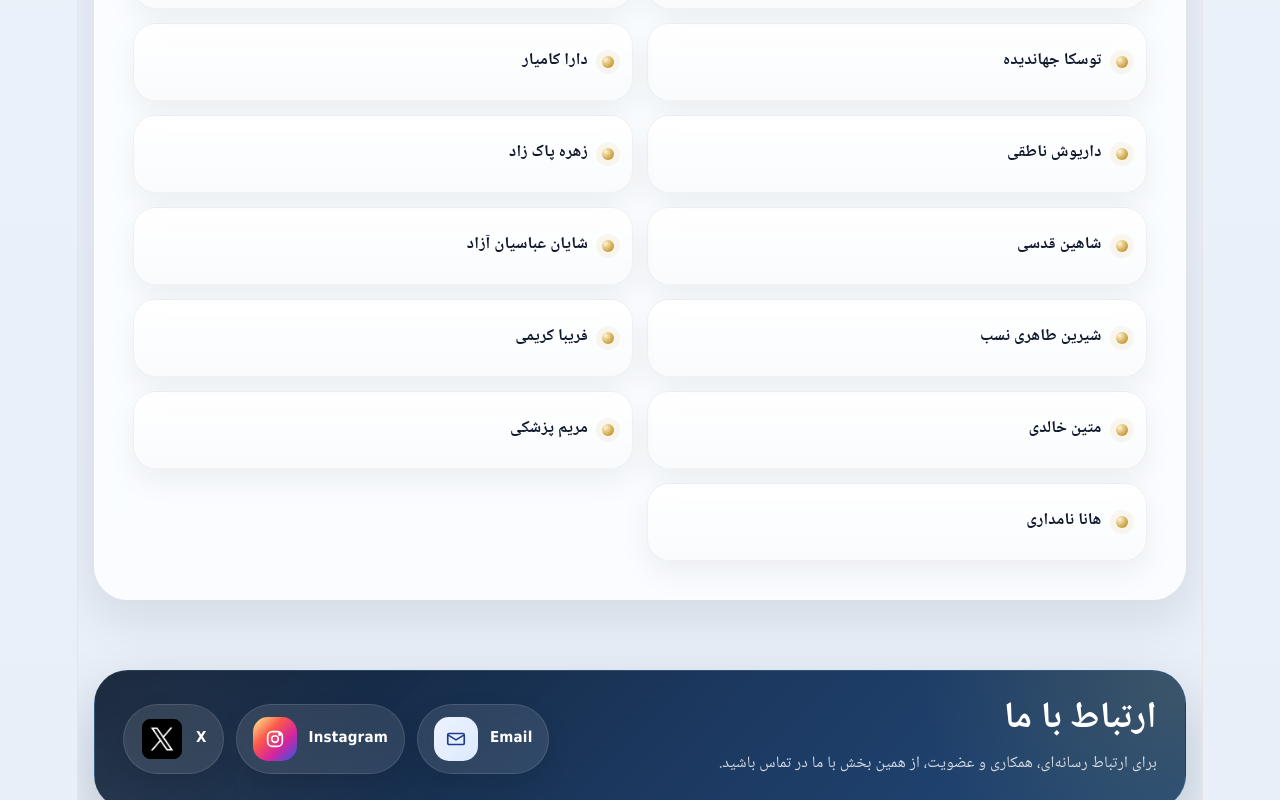
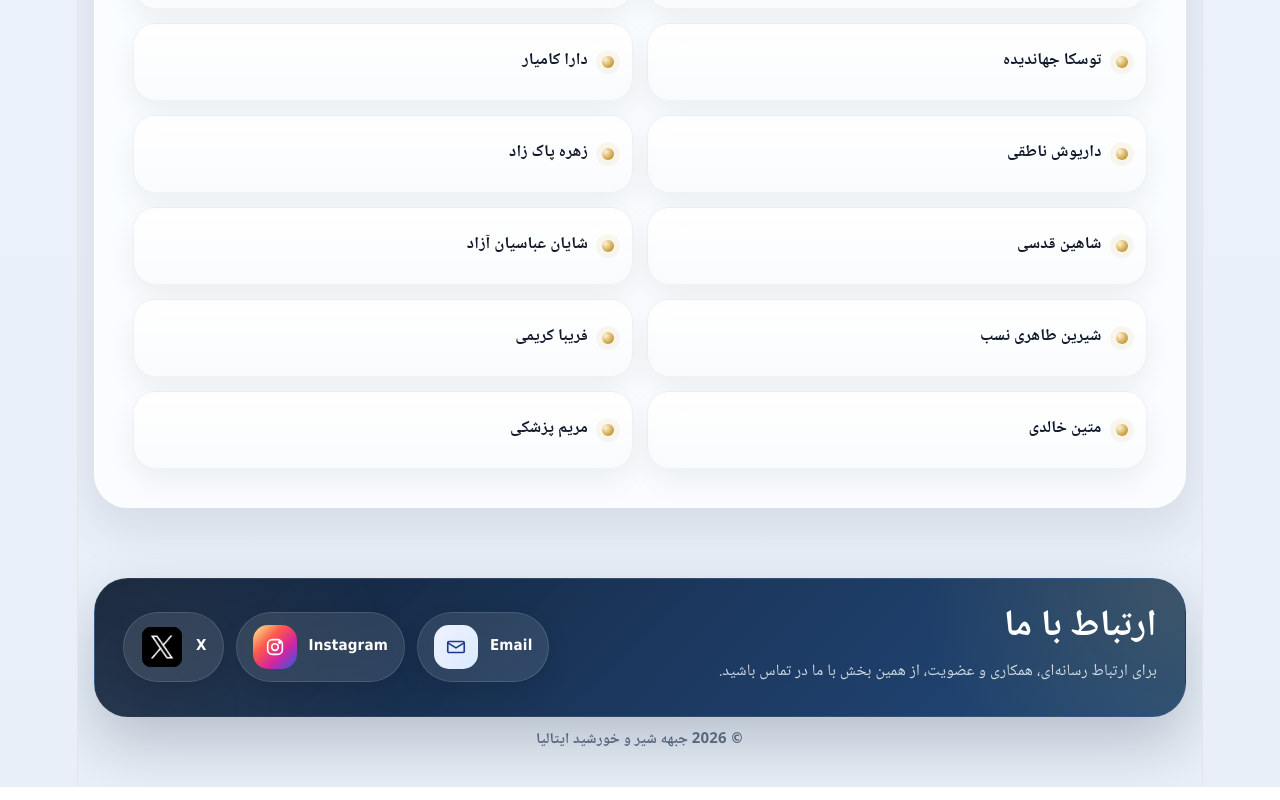
Before and after one commit to shirokhorshidit/shirokhorshid, a React (Vite) app: page / in a window 1280 px wide. Shown: the part 2795-3595 px from the top of the page. Built offline with nearby package versions, Linux system fonts and the light colour scheme.

Commit message:
Update App.jsx

```diff
--- a/src/App.jsx
+++ b/src/App.jsx
@@ -48,8 +48,7 @@ const content = {
       'شیرین طاهری نسب',
       'فریبا کریمی',
       'متین خالدی',
-      'مریم پزشکی',
-      'هانا نامداری'
+      'مریم پزشکی'
     ],
     contactTitle: 'ارتباط با ما',
     contactText: 'برای ارتباط رسانه‌ای، همکاری و عضویت، از همین بخش با ما در تماس باشید.',
@@ -94,7 +93,6 @@ const content = {
       'Dara Kamyar',
       'Daryoush Nateghi',
       'Fariba Karimi',
-      'Hana Namdari',
       'Maryam Pezeshki',
       'Matin Khaledi',
       'Parniya Ghanati',
```
